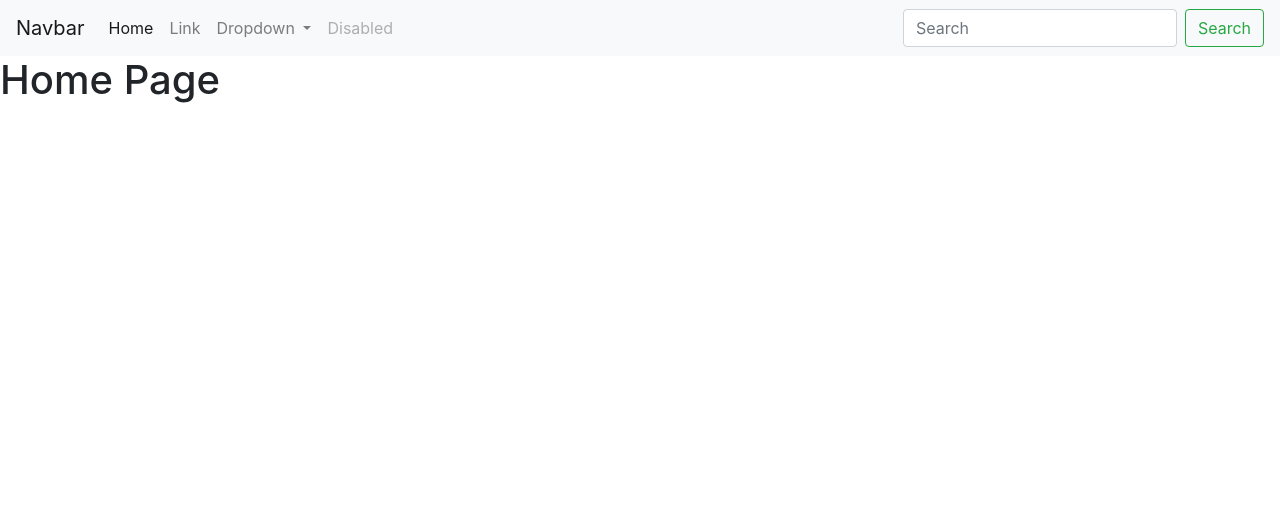
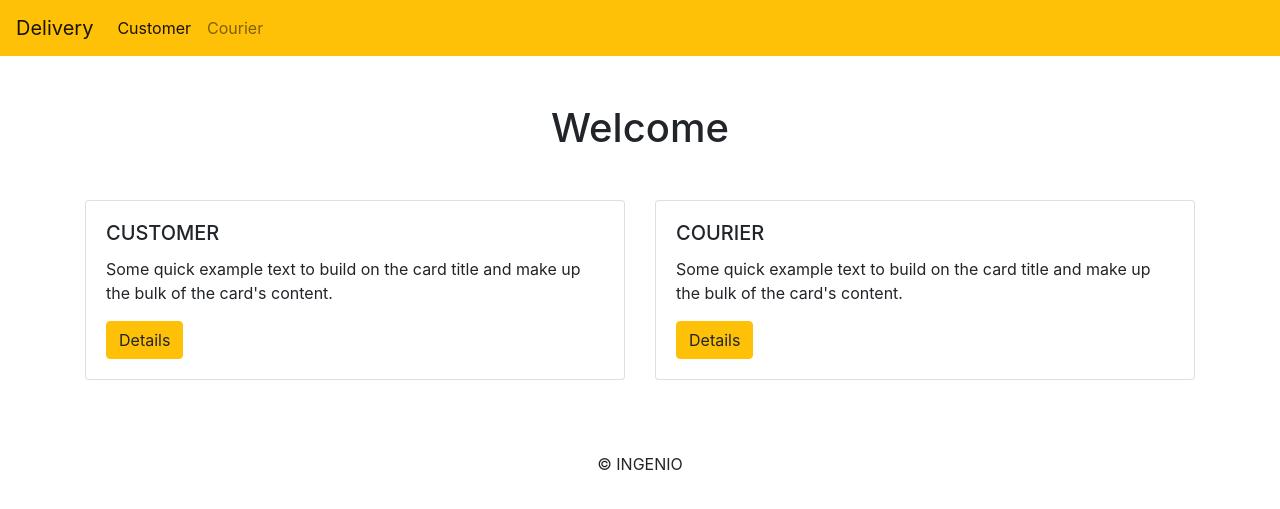
Before and after one commit to INGENIO-237/delivery_system, a Django app: page / in a window 1280 px wide. Shown: the top 509 px of the page. Run offline with Django 3.2, Linux system fonts and the light colour scheme; some libraries are stand-ins or nearby versions.

Commit message:
Add customer and courier features

```diff
--- a/core/templates/home.html
+++ b/core/templates/home.html
@@ -13,44 +13,57 @@
 </head>
 
 <body>
-    <nav class="navbar navbar-expand-lg navbar-light bg-light">
-        <a class="navbar-brand" href="#">Navbar</a>
+    <nav class="navbar navbar-expand-lg navbar-light bg-warning">
+        <a class="navbar-brand" href="{% url 'home' %}">Delivery</a>
         <button class="navbar-toggler" type="button" data-toggle="collapse" data-target="#navbarSupportedContent"
             aria-controls="navbarSupportedContent" aria-expanded="false" aria-label="Toggle navigation">
             <span class="navbar-toggler-icon"></span>
         </button>
 
         <div class="collapse navbar-collapse" id="navbarSupportedContent">
-            <ul class="navbar-nav mr-auto">
+            <ul class="navbar-nav">
                 <li class="nav-item active">
-                    <a class="nav-link" href="#">Home <span class="sr-only">(current)</span></a>
+                    <a class="nav-link" href="{% url 'customer' %}">Customer</a>
                 </li>
                 <li class="nav-item">
-                    <a class="nav-link" href="#">Link</a>
-                </li>
-                <li class="nav-item dropdown">
-                    <a class="nav-link dropdown-toggle" href="#" id="navbarDropdown" role="button"
-                        data-toggle="dropdown" aria-haspopup="true" aria-expanded="false">
-                        Dropdown
-                    </a>
-                    <div class="dropdown-menu" aria-labelledby="navbarDropdown">
-                        <a class="dropdown-item" href="#">Action</a>
-                        <a class="dropdown-item" href="#">Another action</a>
-                        <div class="dropdown-divider"></div>
-                        <a class="dropdown-item" href="#">Something else here</a>
-                    </div>
-                </li>
-                <li class="nav-item">
-                    <a class="nav-link disabled" href="#" tabindex="-1" aria-disabled="true">Disabled</a>
+                    <a class="nav-link" href="{% url 'courier' %}">Courier</a>
                 </li>
             </ul>
-            <form class="form-inline my-2 my-lg-0">
-                <input class="form-control mr-sm-2" type="search" placeholder="Search" aria-label="Search">
-                <button class="btn btn-outline-success my-2 my-sm-0" type="submit">Search</button>
-            </form>
         </div>
     </nav>
-    <h1>Home Page</h1>
+
+    <div class="container">
+        <div class="row">
+            <div class="col-lg-12">
+                <h1 class="text-center mt-5 mb-5">Welcome</h1>
+            </div>
+            <div class="col-lg-6 mb-4">
+                <div class="card">
+                    <div class="card-body">
+                        <h5 class="card-title">CUSTOMER</h5>
+                        <p class="card-text">Some quick example text to build on the card title and make up the bulk of the
+                            card's content.</p>
+                        <a href="{% url 'customer' %}" class="btn btn-warning">Details</a>
+                    </div>
+                </div>
+            </div>
+
+            <div class="col-lg-6 mb-4">
+                <div class="card">
+                    <div class="card-body">
+                        <h5 class="card-title">COURIER</h5>
+                        <p class="card-text">Some quick example text to build on the card title and make up the bulk of the
+                            card's content.</p>
+                        <a href="{% url 'courier' %}" class="btn btn-warning">Details</a>
+                    </div>
+                </div>
+            </div>
+        </div>
+    </div>
+
+    <footer class="text-center mt-5 mb-5">
+        &copy; INGENIO
+    </footer>
 </body>
 
 </html>
--- a/core/views.py
+++ b/core/views.py
@@ -2,3 +2,9 @@ from django.shortcuts import render
 
 def home(request):
     return render(request, 'home.html')
+
+def customer_page(request):
+    return render(request, 'home.html')
+
+def courier_page(request):
+    return render(request, 'home.html')
--- a/delivery/urls.py
+++ b/delivery/urls.py
@@ -5,5 +5,7 @@ from core import views
 
 urlpatterns = [
     path('admin/', admin.site.urls),
-    path('', views.home)
+    path('', views.home, name='home'),
+    path('customer/', views.customer_page, name='customer'),
+    path('courier/', views.courier_page, name='courier'),
 ]
```
